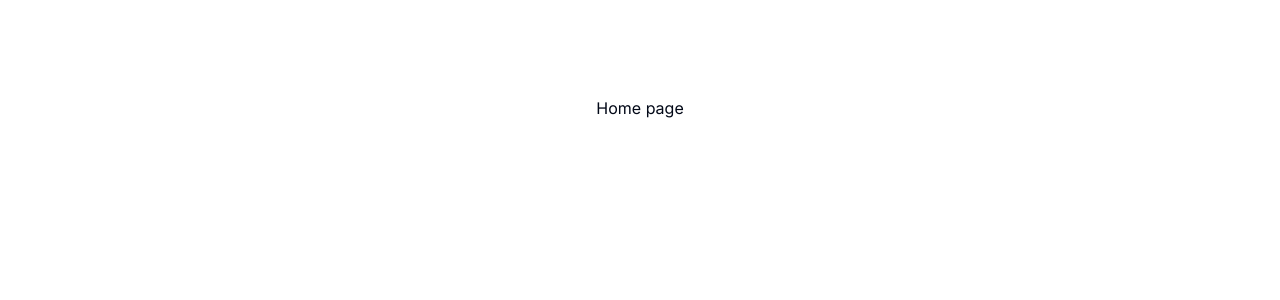
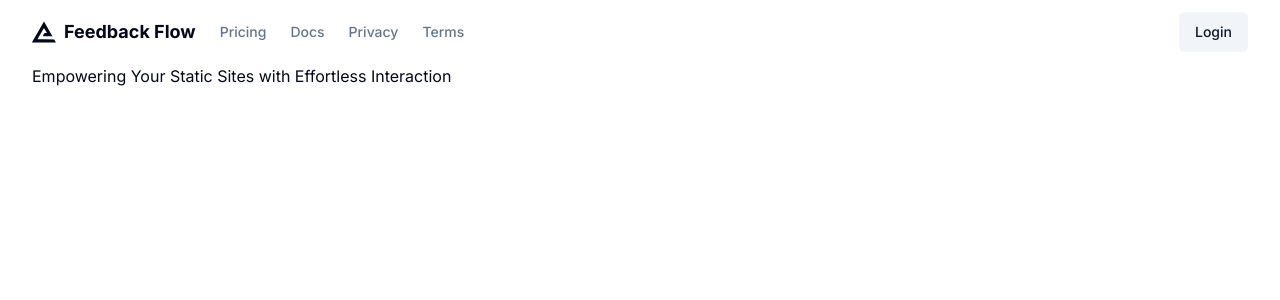
Before and after one commit to mkhmbtv/feedback-flow, a Next.js app: page / in a window 1280 px wide. Shown: the top 300 px of the page. Built offline with nearby package versions, Linux system fonts and the light colour scheme.

Commit message:
Work on the main navbar

```diff
--- a/package.json
+++ b/package.json
@@ -11,6 +11,7 @@
   "dependencies": {
     "@next-auth/prisma-adapter": "^1.0.7",
     "@prisma/client": "^5.0.0",
+    "@radix-ui/react-slot": "^1.0.2",
     "@types/node": "20.4.5",
     "@types/react": "18.2.17",
     "@types/react-dom": "18.2.7",
@@ -19,6 +20,7 @@
     "clsx": "^2.0.0",
     "eslint": "8.45.0",
     "eslint-config-next": "13.4.12",
+    "lucide": "^0.263.0",
     "lucide-react": "^0.263.1",
     "next": "13.4.12",
     "next-auth": "^4.22.3",
@@ -31,6 +33,8 @@
     "typescript": "5.1.6"
   },
   "devDependencies": {
+    "prettier": "^3.0.0",
+    "prettier-plugin-tailwindcss": "^0.4.1",
     "prisma": "^5.0.0"
   }
 }
--- /dev/null
+++ b/prettier.config.js
@@ -0,0 +1,3 @@
+module.exports = {
+  plugins: ["prettier-plugin-tailwindcss"],
+};
--- /dev/null
+++ b/src/app/(marketing)/layout.tsx
@@ -0,0 +1,30 @@
+import Link from "next/link";
+
+import { MainNav } from "@/components/main-nav";
+import { buttonVariants } from "@/components/ui/button";
+import { cn } from "@/lib/utils";
+
+export default function MarketingLayout({
+  children,
+}: {
+  children: React.ReactNode;
+}) {
+  return (
+    <div className="flex min-h-screen flex-col">
+      <header className="container z-50 bg-background">
+        <div className="flex h-16 items-center justify-between">
+          <MainNav />
+          <nav>
+            <Link
+              href="#"
+              className={cn(buttonVariants({ variant: "secondary" }), "px-4")}
+            >
+              Login
+            </Link>
+          </nav>
+        </div>
+      </header>
+      <main>{children}</main>
+    </div>
+  );
+}
--- /dev/null
+++ b/src/app/(marketing)/page.tsx
@@ -0,0 +1,7 @@
+export default function Home() {
+  return (
+    <div className="container">
+      <h1>Empowering Your Static Sites with Effortless Interaction</h1>
+    </div>
+  );
+}
--- a/src/app/layout.tsx
+++ b/src/app/layout.tsx
@@ -1,3 +1,4 @@
+import { cn } from "@/lib/utils";
 import "@/styles/globals.css";
 import type { Metadata } from "next";
 import { Inter } from "next/font/google";
@@ -16,7 +17,11 @@ export default function RootLayout({
 }) {
   return (
     <html lang="en">
-      <body className={inter.className}>{children}</body>
+      <body
+        className={cn("bg-backgound min-h-screen antialiased", inter.className)}
+      >
+        {children}
+      </body>
     </html>
   );
 }
--- a/src/app/page.tsx
+++ /dev/null
@@ -1,9 +0,0 @@
-import Image from "next/image";
-
-export default function Home() {
-  return (
-    <main className="flex min-h-screen flex-col items-center justify-between p-24">
-      Home page
-    </main>
-  );
-}
--- /dev/null
+++ b/src/components/icons.tsx
@@ -0,0 +1,18 @@
+import { LucideProps } from "lucide-react";
+
+export const Icons = {
+  logo: (props: LucideProps) => (
+    <svg
+      xmlns="http://www.w3.org/2000/svg"
+      viewBox="0 0 512 512"
+      width="24"
+      height="24"
+      {...props}
+    >
+      <path
+        fill="currentColor"
+        d="M511.5 477.5v3H-.5v-3a143566.088 143566.088 0 0 0 256-447 72994.656 72994.656 0 0 1 180 315c-68.663 1-137.33 1.333-206 1a1351.485 1351.485 0 0 1 38-67.5c17.01-.167 34.01-.667 51-1.5a8643.198 8643.198 0 0 0-63-109 28890.59 28890.59 0 0 0-140 243.5c119.668.167 239.335.667 359 1.5 12.36 21.396 24.693 42.729 37 64Z"
+      />
+    </svg>
+  ),
+};
--- /dev/null
+++ b/src/components/main-nav.tsx
@@ -0,0 +1,31 @@
+import Link from "next/link";
+import { Icons } from "./icons";
+
+const navItems = [
+  { title: "Pricing", href: "/pricing" },
+  { title: "Docs", href: "/docs" },
+  { title: "Privacy", href: "/privacy" },
+  { title: "Terms", href: "/terms" },
+];
+
+export function MainNav() {
+  return (
+    <div className="flex items-center space-x-6">
+      <Link href={"/"} className="flex items-center space-x-2">
+        <Icons.logo />
+        <span className="text-lg font-bold">Feedback Flow</span>
+      </Link>
+      <nav className="flex space-x-6">
+        {navItems.map((item, index) => (
+          <Link
+            key={`${item.href}-${index}`}
+            href={item.href}
+            className="text-sm font-medium text-muted-foreground transition-colors hover:text-foreground/80"
+          >
+            {item.title}
+          </Link>
+        ))}
+      </nav>
+    </div>
+  );
+}
--- /dev/null
+++ b/src/components/ui/button.tsx
@@ -0,0 +1,56 @@
+import * as React from "react"
+import { Slot } from "@radix-ui/react-slot"
+import { cva, type VariantProps } from "class-variance-authority"
+
+import { cn } from "@/lib/utils"
+
+const buttonVariants = cva(
+  "inline-flex items-center justify-center rounded-md text-sm font-medium ring-offset-background transition-colors focus-visible:outline-none focus-visible:ring-2 focus-visible:ring-ring focus-visible:ring-offset-2 disabled:pointer-events-none disabled:opacity-50",
+  {
+    variants: {
+      variant: {
+        default: "bg-primary text-primary-foreground hover:bg-primary/90",
+        destructive:
+          "bg-destructive text-destructive-foreground hover:bg-destructive/90",
+        outline:
+          "border border-input bg-background hover:bg-accent hover:text-accent-foreground",
+        secondary:
+          "bg-secondary text-secondary-foreground hover:bg-secondary/80",
+        ghost: "hover:bg-accent hover:text-accent-foreground",
+        link: "text-primary underline-offset-4 hover:underline",
+      },
+      size: {
+        default: "h-10 px-4 py-2",
+        sm: "h-9 rounded-md px-3",
+        lg: "h-11 rounded-md px-8",
+        icon: "h-10 w-10",
+      },
+    },
+    defaultVariants: {
+      variant: "default",
+      size: "default",
+    },
+  }
+)
+
+export interface ButtonProps
+  extends React.ButtonHTMLAttributes<HTMLButtonElement>,
+    VariantProps<typeof buttonVariants> {
+  asChild?: boolean
+}
+
+const Button = React.forwardRef<HTMLButtonElement, ButtonProps>(
+  ({ className, variant, size, asChild = false, ...props }, ref) => {
+    const Comp = asChild ? Slot : "button"
+    return (
+      <Comp
+        className={cn(buttonVariants({ variant, size, className }))}
+        ref={ref}
+        {...props}
+      />
+    )
+  }
+)
+Button.displayName = "Button"
+
+export { Button, buttonVariants }
```
Also changed, not shown: 1 other file (tests, documents, lock files or other folders).
